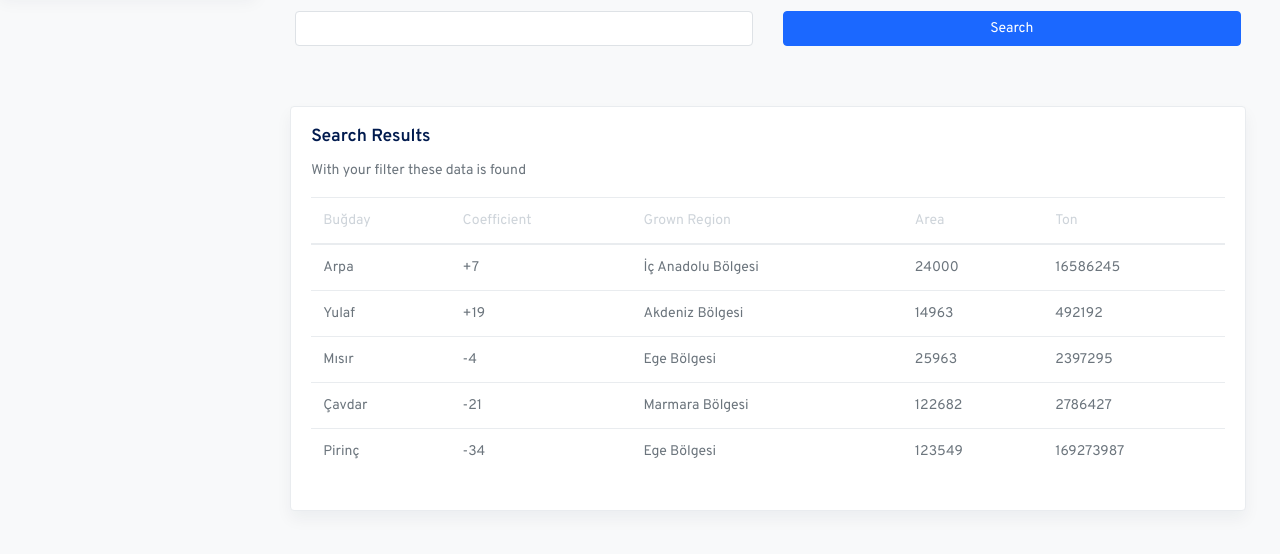
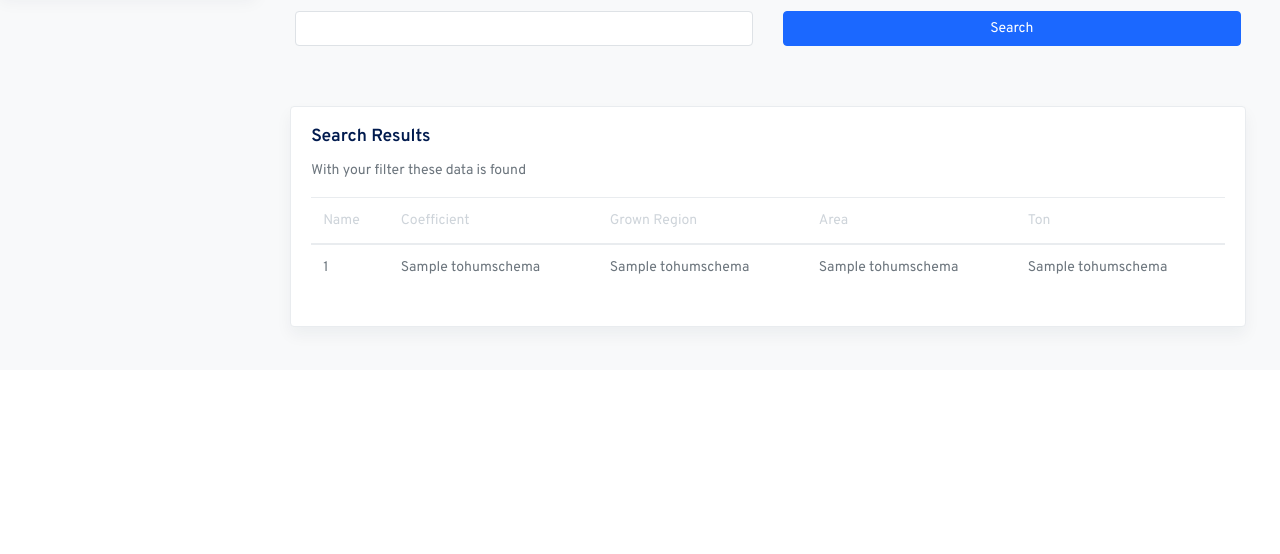
Before and after one commit to Carnagie/Bil372_TOHUM, a Flask app: page /grains in a window 1280 px wide. Shown: the part 807-1361 px from the top of the page. After the commit the page ends 1143 px from the top, so only its background shows below. Run offline with Flask 2, Linux system fonts and the light colour scheme; the visitor is signed in with stand-in values (Sample User, id 1); a database or web service that is not in the repository returns one stand-in record (values such as "Sample title"); some libraries are stand-ins or nearby versions; some web fonts are replaced.

Commit message:
grains and legumes search template update.

```diff
--- a/templates/grains.html
+++ b/templates/grains.html
@@ -274,7 +274,7 @@
                     <table class="table table-hover">
                         <thead>
                         <tr>
-                            <th>Buğday</th>
+                            <th>Name</th>
                             <th>Coefficient</th>
                             <th>Grown Region</th>
                             <th>Area</th>
@@ -282,41 +282,15 @@
                         </tr>
                         </thead>
                         <tbody>
+                        {% for object in data %}
                         <tr>
-                            <td>Arpa</td>
-                            <td>+7</td>
-                            <td>İç Anadolu Bölgesi</td>
-                            <td>24000</td>
-                            <td>16586245</td>
+                            <td>{{ object[0] }}</td>
+                            <td>{{ object[1] }}</td>
+                            <td>{{ object[2] }}</td>
+                            <td>{{ object[3] }}</td>
+                            <td>{{ object[4] }}</td>
                         </tr>
-                        <tr>
-                            <td>Yulaf</td>
-                            <td>+19</td>
-                            <td>Akdeniz Bölgesi</td>
-                            <td>14963</td>
-                            <td>492192</td>
-                        </tr>
-                        <tr>
-                            <td>Mısır</td>
-                            <td>-4</td>
-                            <td>Ege Bölgesi</td>
-                            <td>25963</td>
-                            <td>2397295</td>
-                        </tr>
-                        <tr>
-                            <td>Çavdar</td>
-                            <td>-21</td>
-                            <td>Marmara Bölgesi</td>
-                            <td>122682</td>
-                            <td>2786427</td>
-                        </tr>
-                        <tr>
-                            <td>Pirinç</td>
-                            <td>-34</td>
-                            <td>Ege Bölgesi</td>
-                            <td>123549</td>
-                            <td>169273987</td>
-                        </tr>
+                        {% endfor %}
                         </tbody>
                     </table>
                 </div>
```
Also changed, not shown: templates/legumes.html (+7 -33 lines).
